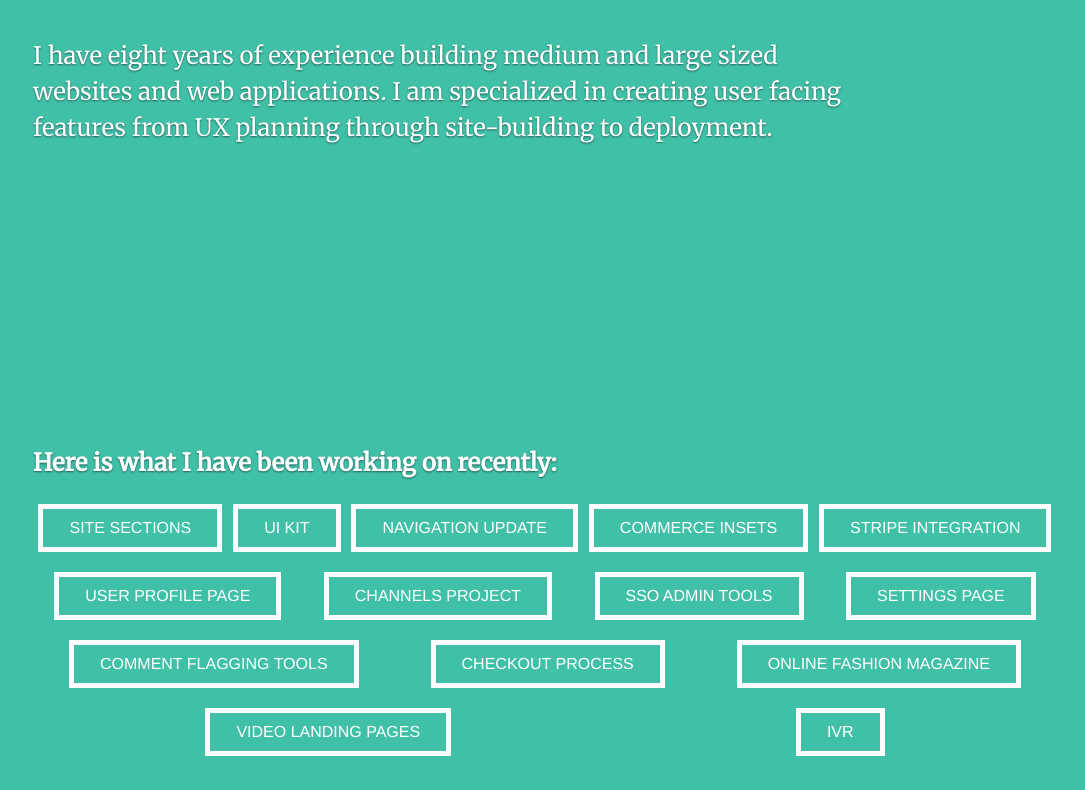
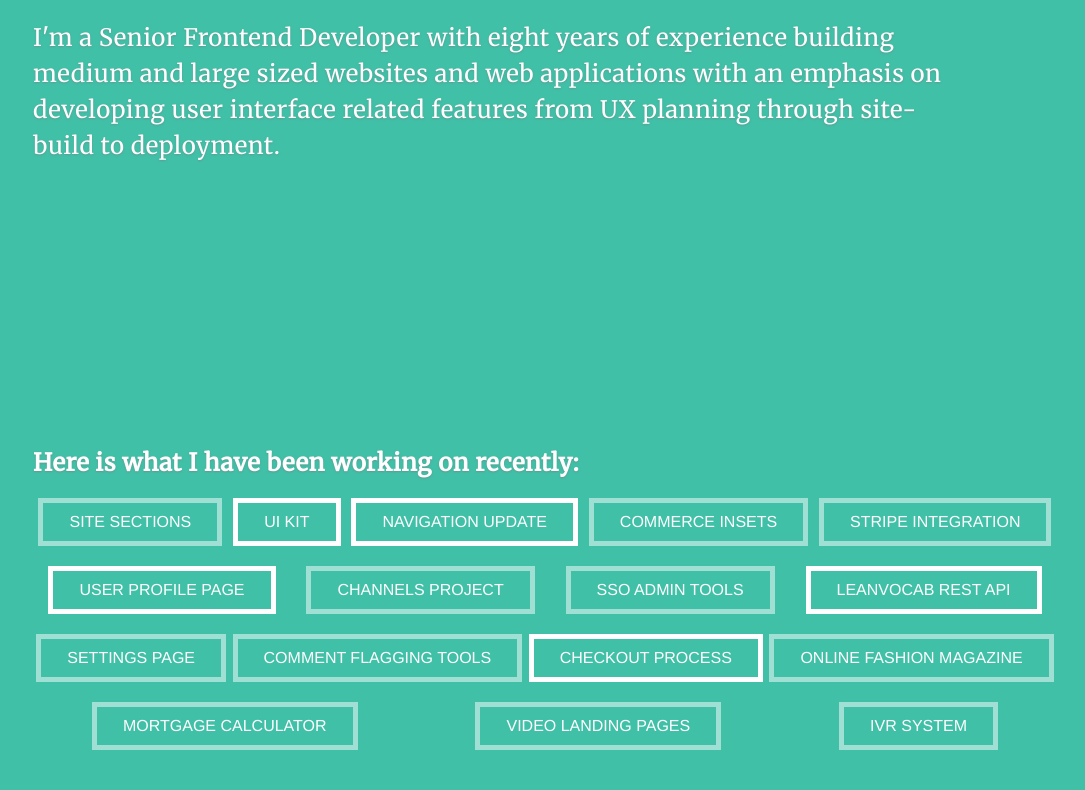
Before and after one commit to reyrodrigez/reyrodrigez.github.io, a React app: page / in a window 1280 px wide. Shown: the part 373-1163 px from the top of the page, without its empty margins (95-1180 px from the left). Built offline with nearby package versions, Linux system fonts and the light colour scheme.

Commit message:
feat(*): simplify portfolio + minor tweaks

```diff
--- a/src/components/App/index.js
+++ b/src/components/App/index.js
@@ -10,7 +10,7 @@ export default class App extends React.Component {
                 <main className="main">
                     <section className="about">
                         <h1><span className="emphasis">👋🏻 Hello,</span> my name is Laszlo Heves.</h1>
-                        <blockquote>I have eight years of experience building medium and large sized websites and web applications. I am specialized in creating user facing features from UX planning through site-building to deployment.</blockquote>
+                        <blockquote>I'm a Senior Frontend Developer with eight years of experience building medium and large sized websites and web applications with an emphasis on developing user interface related features from UX planning through site-build to deployment.</blockquote>
                     </section>
                     <Portfolio/>
                 </main>
--- a/src/components/Portfolio/index.js
+++ b/src/components/Portfolio/index.js
@@ -9,19 +9,21 @@ export default class Portfolio extends React.Component {
                 <h1>Here is what I have been working on recently:</h1>
                 <div className="portfolio__content">
                     <PortfolioItem title="Site sections" />
-                    <PortfolioItem title="UI Kit" />
-                    <PortfolioItem title="Navigation update" />
-                    <PortfolioItem title="Commerce insets" />
+                    <PortfolioItem title="UI Kit" url="http://kinja.com/ui-kit/new"/>
+                    <PortfolioItem title="Navigation update" url="http://gizmodo.com"/>
+                    <PortfolioItem title="Commerce insets" link="http://deals.kinja.com/convert-sunlight-into-a-full-phone-battery-with-ankers-1794623844"/>
                     <PortfolioItem title="Stripe integration" />
-                    <PortfolioItem title="User Profile page" />
+                    <PortfolioItem title="User Profile page" url="https://kinja.com/ashleyfeinberg" />
                     <PortfolioItem title="Channels project" />
                     <PortfolioItem title="SSO admin tools" />
+                    <PortfolioItem title="Leanvocab REST API" url="http://leanvocab.herokuapp.com/"/>
                     <PortfolioItem title="Settings page" />
                     <PortfolioItem title="Comment Flagging tools" />
-                    <PortfolioItem title="Checkout process" />
+                    <PortfolioItem title="Checkout process" url="https://www.harrods.com/NewCheckoutCart.aspx" />
                     <PortfolioItem title="Online fashion magazine" />
+                    <PortfolioItem title="Mortgage calculator" />
                     <PortfolioItem title="Video landing pages" />
-                    <PortfolioItem title="IVR" />
+                    <PortfolioItem title="IVR system" />
                 </div>
             </section>
         );
--- a/src/components/Portfolio/item.js
+++ b/src/components/Portfolio/item.js
@@ -1,9 +1,22 @@
 import React from 'react';
 
-export default function PortfolioItem(props) {
-    return (
-        <div className="portfolio__item">
-            {props.title}
-        </div>
-    );
+export default class PortfolioItem extends React.Component {
+    constructor(props) {
+        super(props);
+
+        this.clickHandler = this.props.url ? this.clickHandler.bind(this) : () => true;
+    }
+
+    clickHandler() {
+        window.open(this.props.url, '_blank');
+    }
+
+    render() {
+        const activeClass = this.props.url ? 'portfolio__item--active': '';
+        return (
+            <div onClick={this.clickHandler} className={`portfolio__item ${activeClass}`}>
+                {this.props.title}
+            </div>
+        );
+    }
 }
--- a/src/styles.scss
+++ b/src/styles.scss
@@ -8,7 +8,8 @@
 @mixin textTreatement {
     font-family: $primary-font;
     color: #ffffff;
-    text-shadow: 0 1px 2px rgba(0, 0, 0, 0.5);
+    text-shadow: 0 1px 2px rgba(122, 122, 122, 0.5);
+    letter-spacing: 0.5px;
 }
 
 @keyframes levitation {
@@ -83,7 +84,7 @@
         margin-right: 0;
 
         @media (min-width: $mobile-up-bottom) {
-            max-width: 80%;
+            max-width: 90%;
             font-size: 24px;
         }
     }
@@ -102,27 +103,24 @@
     }
 
     &__item {
-        cursor: pointer;
+        cursor: default;
         color: #ffffff;
         font-family: "Helvetica Neue";
         text-transform: uppercase;
-        border: 5px solid #fff;
+        border: 5px solid rgba(#fff, 0.5);
         padding: 10px 26px;
         margin-bottom: 20px;
         text-align: center;
-        transform: translateY(6px);
         transition: color, background 300ms;
 
-        &:hover {
-            animation-name: hvr-bob-float,levitation;
-            animation-duration: .3s, 1.5s;
-            animation-delay: 0s, .3s;
-            animation-iteration-count: 1, infinite;
-            animation-fill-mode: forwards;
-            animation-direction: normal, alternate;
-            animation-timing-function: ease-out, ease-in-out;
-            color: $base-color;
-            background-color: #ffffff;
+        &--active {
+            cursor: pointer;
+            border-color: #fff;
+
+            &:hover {
+                background-color: #fff;
+                color: $base-color;
+            }
         }
     }
 }
```
